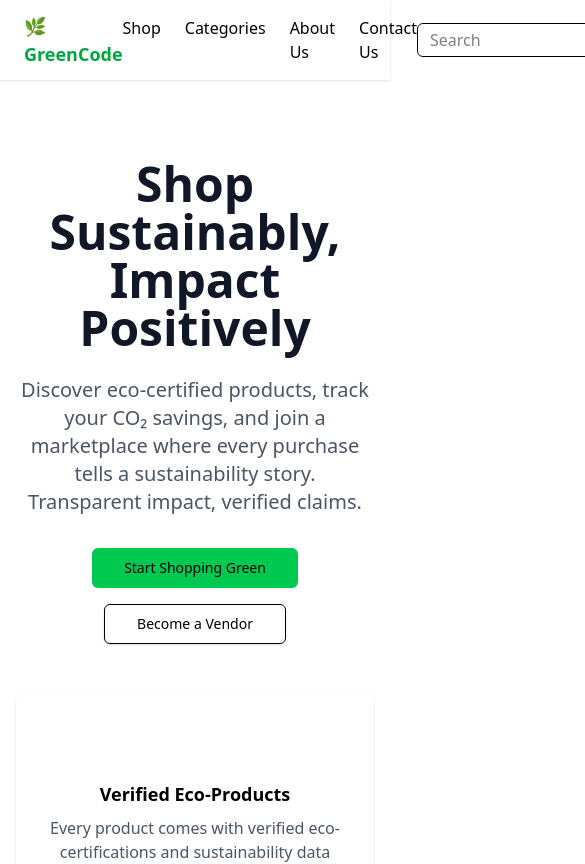
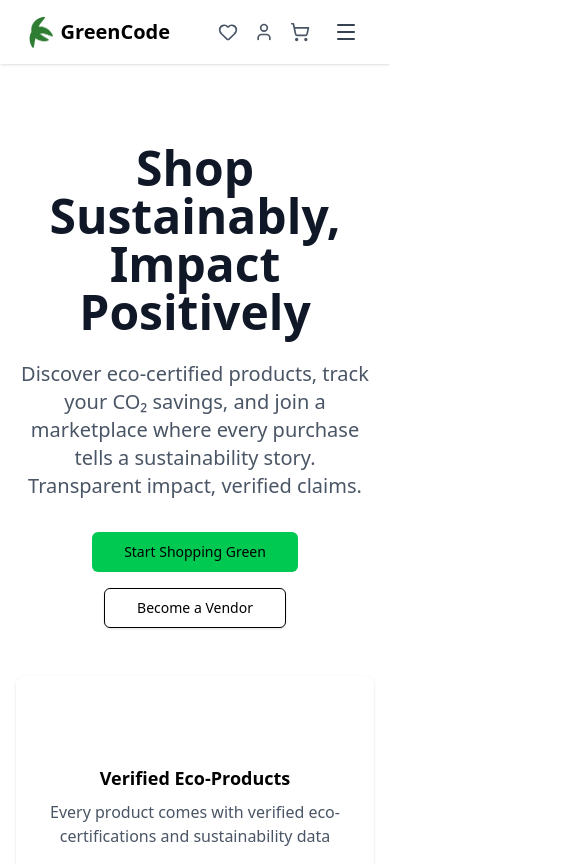
Before and after one commit to octavia2000/GreenCoders, a React (Vite) app in the folder client/: page / in a window 390 px wide. Shown: the top 864 px of the page, 585 px wide, since content can reach past the window. Built offline with nearby package versions, Linux system fonts and the light colour scheme; no server answers.

Commit message:
responsive navbar with cart, design-figma

```diff
--- a/client/src/components/layout/Header.jsx
+++ b/client/src/components/layout/Header.jsx
@@ -1,17 +1,21 @@
-import { Link } from "react-router-dom"
-import { Button } from "../ui/button"
-import { FaHeart, FaUser, FaShoppingCart } from "react-icons/fa";
+import { Link } from "react-router-dom";
+import { Heart, User, ShoppingCart, Search, Menu } from "lucide-react";
+import { useState } from "react";
+import logo from "../../assets/logo.png";
 
 export function Header() {
+  const [isOpen, setIsOpen] = useState(false);
+
   return (
-     <nav className="flex items-center justify-between px-6 py-3 shadow-sm bg-white">
+    <nav className="flex items-center justify-between px-6 md:px-28 py-3 shadow-sm bg-white">
 
       <div className="flex items-center space-x-2">
-        <span className="text-green-600 font-bold text-lg">🌿 GreenCode</span>
+        <img src={logo} alt="GreenCode Logo" className="h-8 w-auto" />
+        <span className="text-black font-bold text-xl">GreenCode</span>
       </div>
 
 
-      <div className="flex space-x-6">
+      <div className="hidden md:flex space-x-6">
         <Link to="/shop" className="hover:text-green-600">
           Shop
         </Link>
@@ -28,15 +32,49 @@ export function Header() {
 
 
       <div className="flex items-center space-x-4">
-        <input
-          type="text"
-          placeholder="Search"
-          className="px-3 py-1 border rounded-md focus:outline-none"
-        />
-        <FaHeart className="text-gray-600 cursor-pointer hover:text-green-600" />
-        <FaUser className="text-gray-600 cursor-pointer hover:text-green-600" />
-        <FaShoppingCart className="text-gray-600 cursor-pointer hover:text-green-600" />
+
+        <div className="hidden sm:block relative">
+          <Search className="absolute left-3 top-1/2 -translate-y-1/2 text-gray-400 w-4 h-4" />
+          <input
+            type="text"
+            placeholder="Search"
+            className="w-40 md:w-64 pl-10 pr-4 py-2 bg-gray-100 text-sm rounded-md focus:outline-none focus:ring-2 focus:ring-green-500"
+          />
+        </div>
+
+
+        <div className="flex space-x-4">
+          <Heart className="w-5 h-5 text-gray-600 hover:text-green-600" />
+          <User className="w-5 h-5 text-gray-600 hover:text-green-600" />
+          <ShoppingCart className="w-5 h-5 text-gray-600 hover:text-green-600" />
+        </div>
+
+
+        <button
+          className="md:hidden p-2"
+          onClick={() => setIsOpen(!isOpen)}
+        >
+          <Menu className="w-6 h-6 text-gray-700" />
+        </button>
       </div>
+
+
+      {isOpen && (
+        <div className="absolute top-16 left-0 w-full bg-white shadow-md flex flex-col items-center space-y-4 py-4 md:hidden">
+          <Link to="/shop" className="hover:text-green-600" onClick={() => setIsOpen(false)}>
+            Shop
+          </Link>
+          <Link to="/categories" className="hover:text-green-600" onClick={() => setIsOpen(false)}>
+            Categories
+          </Link>
+          <Link to="/about" className="hover:text-green-600" onClick={() => setIsOpen(false)}>
+            About Us
+          </Link>
+          <Link to="/contact" className="hover:text-green-600" onClick={() => setIsOpen(false)}>
+            Contact Us
+          </Link>
+        </div>
+      )}
     </nav>
-  )
+  );
 }
```
Also changed, not shown: client/src/assets/logo.png (added).
